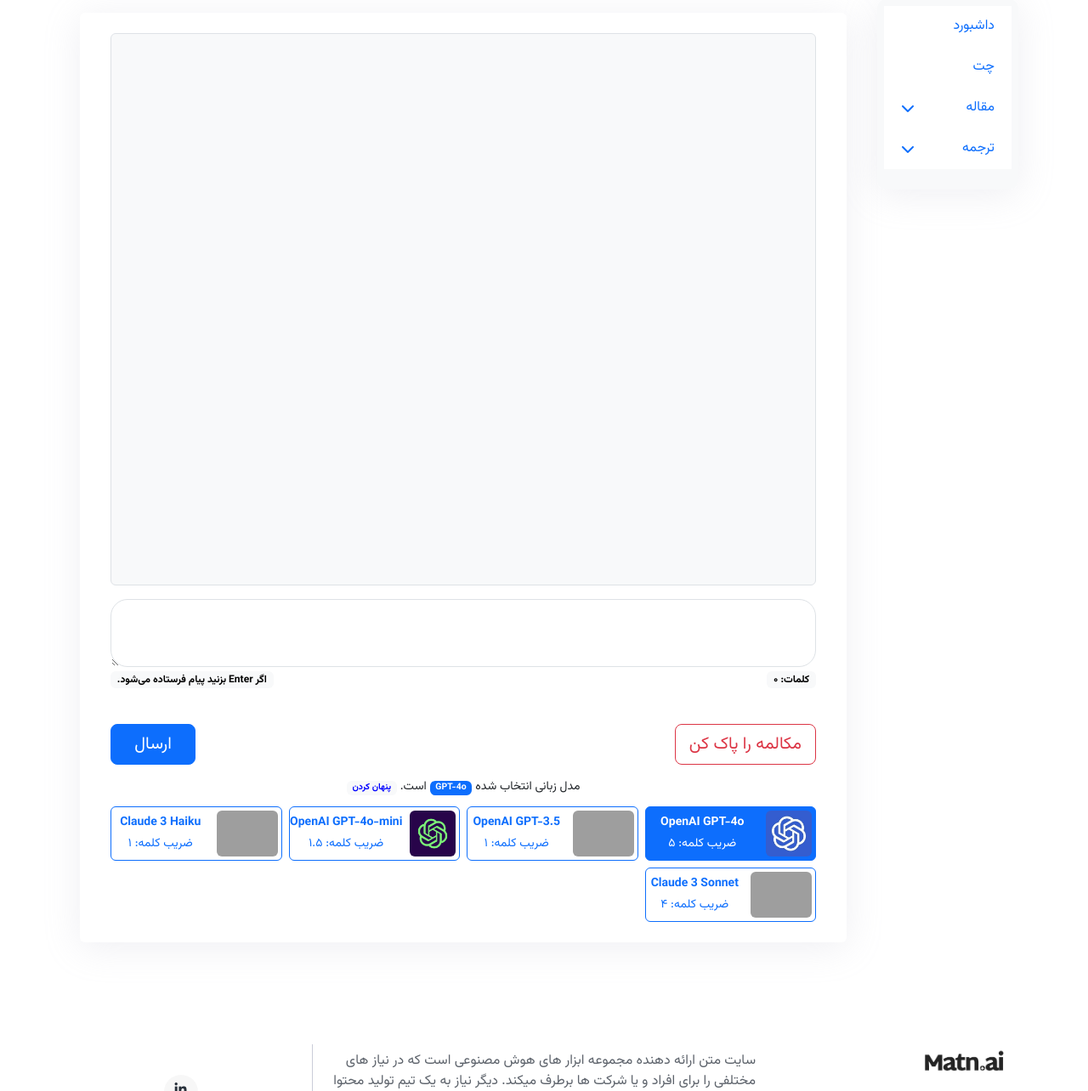
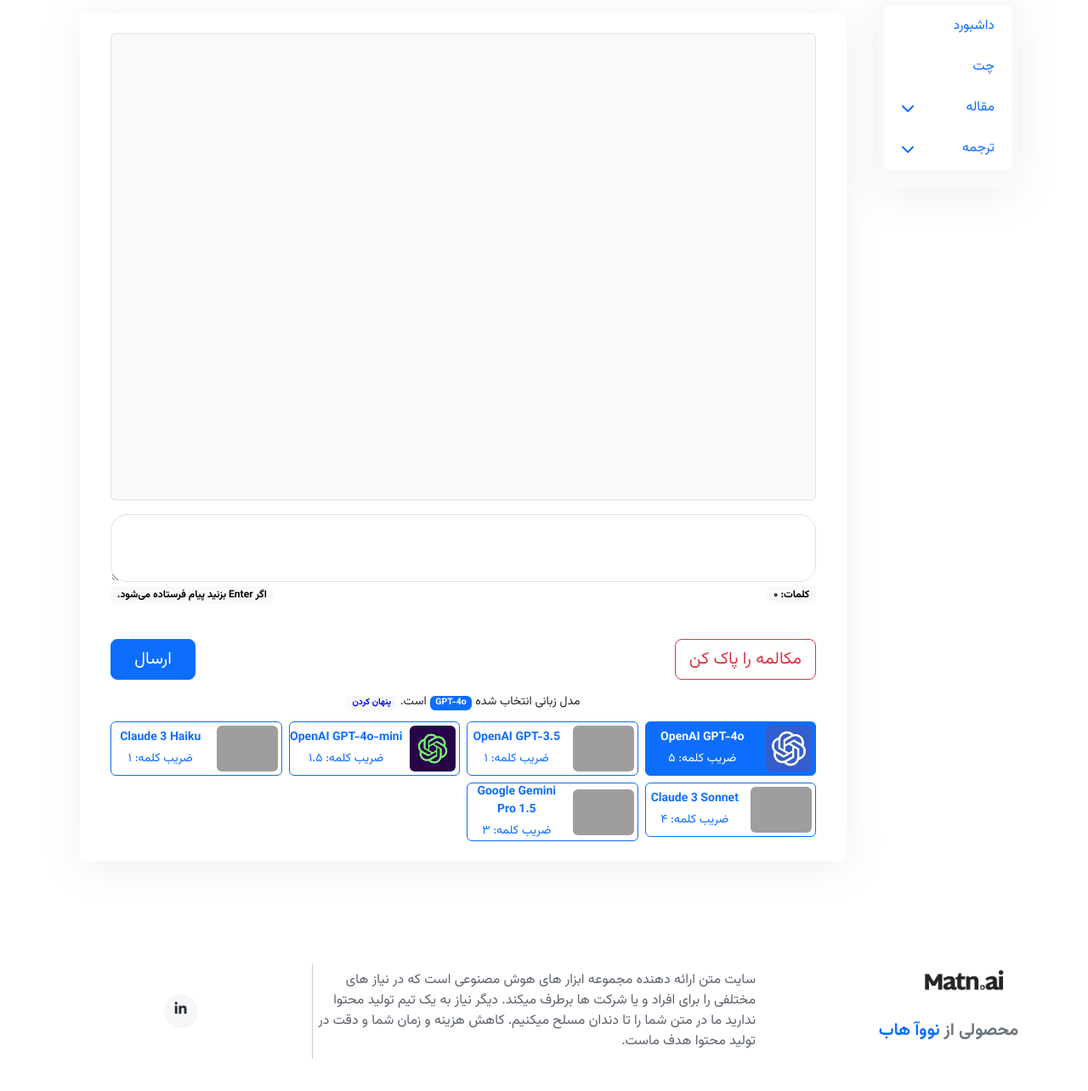
Before and after one commit to matn-ai/matn.ai, a Python web app: template app/app/templates/dashboard/chat.html in a window 1280 px wide. Shown: the part 112-1396 px from the top of the page at 85% size. Run offline with Jinja, Linux system fonts and the light colour scheme; the template is opened without the code that fills it, so the values that code supplies are empty; some libraries are stand-ins or nearby versions; grey boxes are pictures that could not be loaded.

Commit message:
Update chat ui

```diff
--- a/app/app/templates/dashboard/chat.html
+++ b/app/app/templates/dashboard/chat.html
@@ -139,7 +139,7 @@
             <section class="dashboard-card p-4 rounded">
 
                 <div class="container">
-                    <ul class="list-unstyled border text-bg-light rounded p-3" style="height: 650px; overflow: auto">
+                    <ul class="list-unstyled border text-bg-light rounded p-3" style="height: 550px; overflow: auto">
                         <!-- Chat messages will be dynamically added here -->
                     </ul>
                     <div class="form-outline form-white mb-3">
@@ -241,6 +241,20 @@
                                                             <div class="model-info">
                                                                 <p class="card-title m-0 پ-0">Claude 3 Sonnet</p>
                                                                 <div class="small mt-1">ضریب کلمه: ۴</div>
+                                                            </div>
+                                                        </div>
+                                                    </label>
+                                                </div>
+                                            </div>
+                                            <div class="col">
+                                                <div class="card-body">
+                                                    <input type="radio" class="btn-check" value="gemini-pro-1.5" name="llm_model" id="gemini-pro-1.5-outlined" autocomplete="off">
+                                                    <label class="btn btn-outline-primary w-100 p-0" for="claude3-sonnet-outlined">
+                                                        <div class="model-card">
+                                                            <img src="/static/images/logo-gemini.jpeg" alt="Gemini" class="rounded m-1 me-2" style="height: 54px;">
+                                                            <div class="model-info">
+                                                                <p class="card-title m-0 پ-0">Google Gemini Pro 1.5</p>
+                                                                <div class="small mt-1">ضریب کلمه: ۳</div>
                                                             </div>
                                                         </div>
                                                     </label>
```
